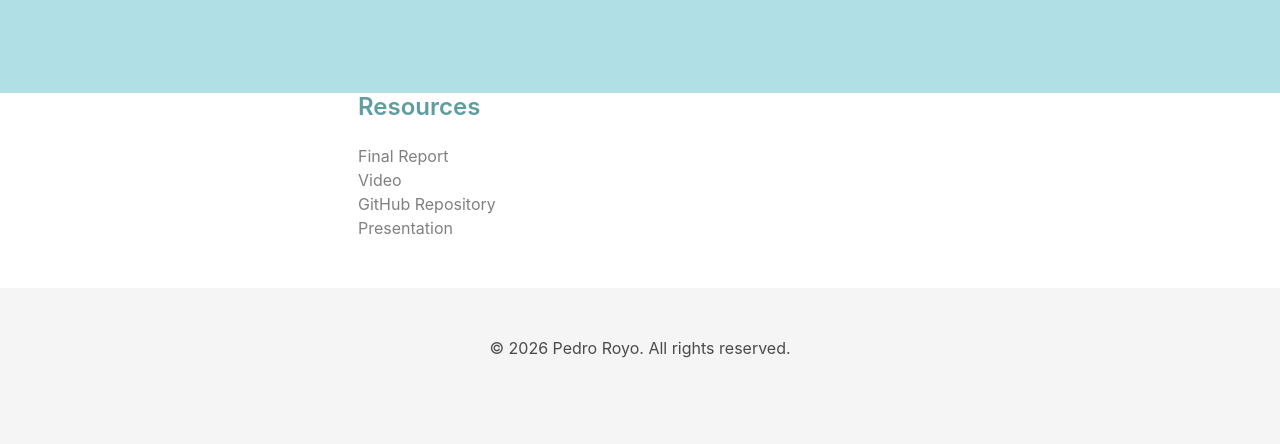
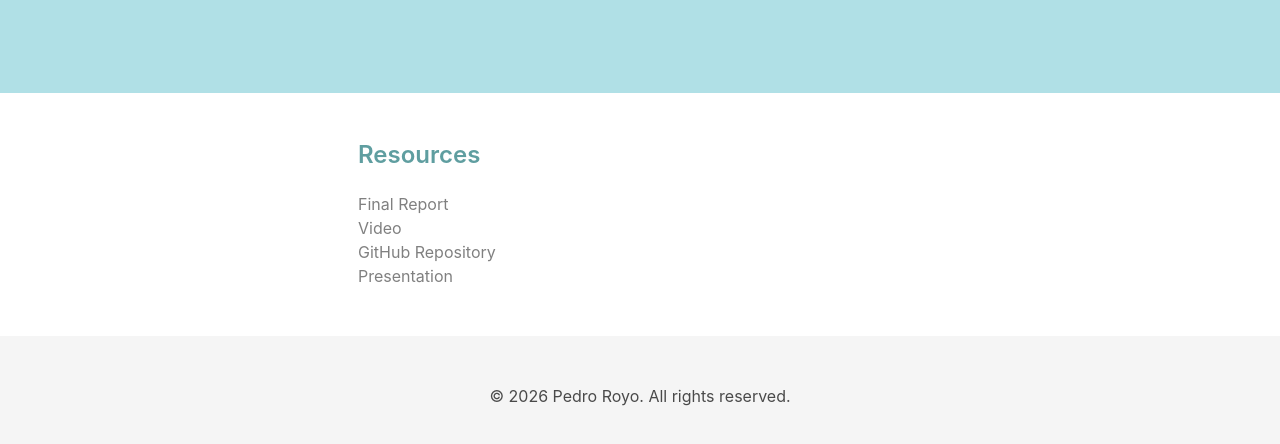
Before and after one commit to gitsetu/website, a plain HTML site: page index.html in a window 1280 px wide. Shown: the part 164-608 px from the top of the page. Drawn offline with nearby package versions, Linux system fonts and the light colour scheme.

Commit message:
Update index.html

```diff
--- a/index.html
+++ b/index.html
@@ -23,7 +23,7 @@
         </div>
     </section>
 
-    <div class="container mgb-large">
+    <div class="container my-6">
         <div class="columns is-centered">
             <div class="column is-half">
                 <h3 class="title is-4">Resources</h3>
```
